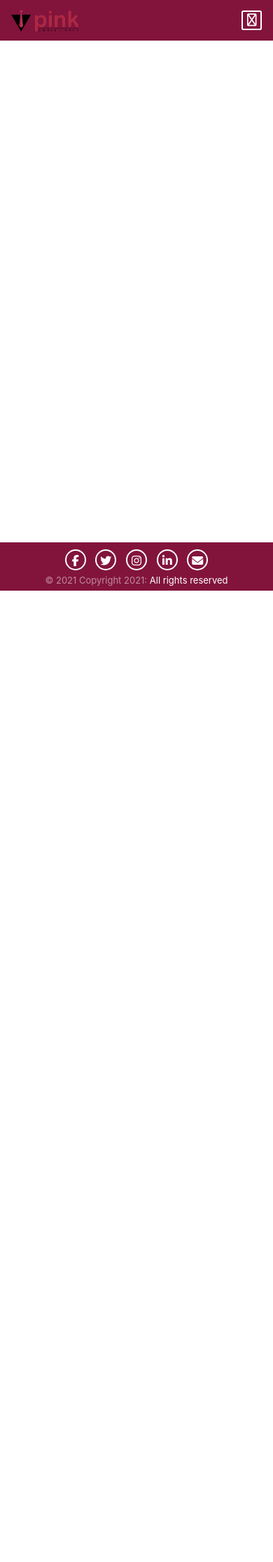
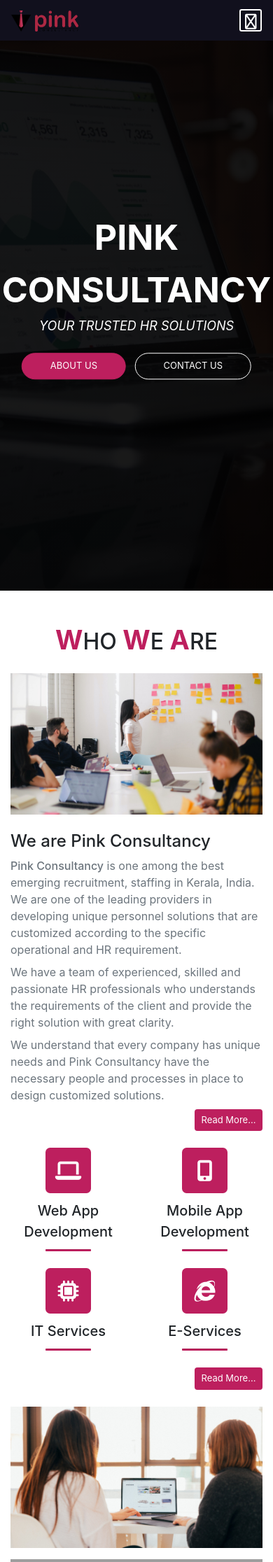
Before and after one commit to Akhil-K-Ponnani/thegopink, a Node server app: page / in a window 390 px wide. Shown: the top 2232 px of the page at 70% size. Before the commit the page ends 844 px from the top, so only its background shows below. Run offline with Node 20, Linux system fonts and the light colour scheme; some libraries are stand-ins or nearby versions; grey boxes are pictures that could not be loaded.

Commit message:
Home and Contact page almost completed

```diff
--- a/public/javascripts/script.js
+++ b/public/javascripts/script.js
@@ -0,0 +1,56 @@
+/* Scroll Window */
+window.onscroll = () => {
+    if (window.innerWidth >= 1200) {
+        if (window.pageYOffset > 0) {
+            $(".navbar").css("background", "#11101d");
+        }
+        else {
+            $(".navbar").css("background", "transparent");
+        }
+    }
+    if(window.pageYOffset > 600) {
+        $(".scrolltop-btn").css("visibility", "visible");
+    }
+    else {
+        $(".scrolltop-btn").css("visibility", "hidden");
+    }
+}
+
+$(document).ready(() => {
+    $("#contact-form").validate(
+        {
+            rules: {
+                name: {
+                    required:true,
+                },
+                email: {
+                    required:true,
+                    email:true
+                },
+                mobile: {
+                    required:true,
+                    number:true,
+                    minlength:10,
+                    maxlength:10
+                },
+                message: {
+                    required:true
+                }
+            },
+            messages: {
+                name:"<small class='text-danger'>Please Enter your Name.</small>",
+                email: {
+                    required:"<small class='text-danger'>Please Enter your Email.</small>",
+                    email:"<small class='text-danger'>Please Enter a valid Email.</small>"
+                },
+                mobile: {
+                    required:"<small class='text-danger'>Please Enter your Mobile.</small>",
+                    number:"<small class='text-danger'>Please Enter a valid Mobile.</small>",
+                    minlength:"<small class='text-danger'>Please Enter a valid Mobile.</small>",
+                    maxlength:"<small class='text-danger'>Please Enter a valid Mobile.</small>"
+                },
+                message:"<small class='text-danger'>Please Enter your Message.</small>"
+            }
+        }
+    )
+})
--- a/public/stylesheets/style.css
+++ b/public/stylesheets/style.css
@@ -4,20 +4,117 @@
   text-decoration: none;
 }
 
-/* Header */
+html {
+  scroll-behavior: smooth;
+}
+
+body {
+  min-height: 100vh;
+  display: flex;
+  flex-direction: column;
+}
+
+.form-control:focus {
+  border: 1px solid #ced4da;
+  box-shadow: none;
+}
+
+.form-control.error {
+  border: 1px solid #dc3545;
+}
+
+.scrolltop-btn {
+  background: rgba(0,0,0,0.2);
+  color: #fff;
+  position: fixed;
+  z-index: 100;
+  bottom: 1%;
+  right: 1%;
+  display: inline-block;
+  visibility: hidden;
+  font-size: 20px;
+  text-align: center;
+  line-height: 2;
+  height: 40px;
+  width:40px;
+  border-radius: 5px;
+  margin: 5px;
+  transition: 0.3s background;
+}
+
+.scrolltop-btn:hover {
+  background: rgba(0,0,0,0.5);
+  color: #fff;
+}
+
+.btn-primary-md {
+  background: #bd1f5e;
+  color: #fff;
+  border: none;
+  border-radius: .25rem;
+  padding: .375rem .60rem;
+  transition: 0.3s background;
+}
+
+.btn-primary-md:hover, .btn-primary-md:focus {
+  background: #82143c;
+  outline: none;
+}
+
+.btn-primary-sm {
+  background: #bd1f5e;
+  color: #fff;
+  font-size: small;
+  text-decoration: none;
+  border-radius: .25rem;
+  padding: .375rem .60rem;
+  transition: 0.3s background;
+}
+
+.btn-primary-sm:hover {
+  background: #82143c;
+  color: #fff;
+  text-decoration: none;
+}
+
+.section-title .first-letter {
+  color: #bd1f5e;
+  font-size: 38px;
+  font-weight: 700;
+}
+
+.section-subtitle-line {
+  background: #bd1f5e;
+  border-radius: 10%;
+  width: 65px;
+  height: 2px;
+  margin-top: 10px;
+  margin-bottom: 25px;
+}
+
+/* Header section */
 header {
+  background-image: linear-gradient(rgba(0,0,0,0.9),rgba(0,0,0,0.9)),url(/images/banner-bg.jpg);
+  background-size: cover;
+  background-position: center;
+  height: 100vh;
+}
+
+/* Navbar section */
+.navbar {
   position: fixed;
-  z-index:100;
-  background: #82143c;
+  z-index: 100;
+  background: #11101d;
   width: 100%;
   top: 0;
+  transition: 0.3s background;
 }
 
-header .navbar-dark .navbar-toggler {
-  padding: 3.7px 5.6px 2.4px 5.6px;
+.navbar-dark .navbar-toggler {
+  padding: 5px 5.6px 1.5px 5.6px;
   color: #fff;
   border: 2px solid #fff;
-  font-size: 18px;
+  font-size: 22px;
   text-align: center;
   border-radius: 10%;
   cursor: pointer;
@@ -25,30 +122,100 @@ header .navbar-dark .navbar-toggler {
   transition-property: background, color;
 }
 
-header .navbar-dark .navbar-toggler:hover{
+.navbar-dark .navbar-toggler:hover{
  background: #fff;
- color: #82143c;
+ color: #11101d;
 }
 
-/* Body */
-body {
-  min-height: 100vh;
-  display: flex;
-  flex-direction: column;
+/* Banner section */
+.banner .banner-content {
+  color: #fff;
+  position: absolute;
+  top: 50%;
+  left: 50%;
+  transform: translate(-50%,-50%);
+  text-align: center;
 }
 
-/* About Section */
-.home {
-  background-image: url("https://cdn.pixabay.com/photo/2015/04/23/22/00/tree-736885__480.jpg");
-  background-repeat: no-repeat;
-  height: 400px;
+.banner .banner-content .banner-title {
+  font-size: 50px;
+  text-transform: uppercase;
+  font-weight: bold;
+}
+
+.banner .banner-content .banner-quote {
+  font-size: 18px;
+  text-transform: uppercase;
+  font-style: italic;
+}
+
+.banner .banner-content .banner-btn a {
+  color: #fff;
+  font-size: 13px;
+  border: 1px solid #fff;
+  border-radius: 50px;
+  display: inline-block;
+  text-transform: uppercase;
+  text-decoration: none;
+  padding: 8px 40px;
+  margin-top: 25px;
+}
+
+.banner .banner-content .banner-btn a.active {
+  background: #bd1f5e;
+  border-color: #bd1f5e;
+}
+
+/* Service section in Home page */
+.home-service .service-icon {
+  background: #bd1f5e;
+  color: #fff;
+  font-size: 30px;
+  border-radius: 10%;
+  line-height: 2.2;
+  height: 65px;
+  width: 65px;
+  margin-bottom: 10px;
+  transition: 0.3s background,color;
+}
+
+.home-service .service-name {
+  font-size: 20px;
+  font-weight: 500;
+}
+
+.home-service .service-line {
+  background: #bd1f5e;
+  border-radius: 10%;
+  width: 65px;
+  height: 2px;
+  margin: auto;
+  margin-top: 10px;
+}
+
+/* Contact info section in Contact page */
+.contact-info .icon {
+  color: #bd1f5e;
+  border: 3px solid #bd1f5e;
+  font-size: 26px;
+  text-align: center;
+  line-height: 1.9;
+  height: 53px;
+  width: 53px;
+  border-radius: 5px;
+  transition: 0.3s background;
+}
+
+.contact-info .text {
+  position: absolute;
+  margin-left: 8px;
 }
 
 /* Footer */
 footer {
   margin-top: auto;
   bottom: 0;
-  background: #82143c;
+  background: #11101d;
   width: 100%;
   padding: 5px;
   text-align: center;
@@ -56,9 +223,23 @@ footer {
   font-size: small;
 }
 
+footer .footer-links .col-md-4 {
+  padding-top: 3px;
+  padding-bottom: 3px;
+}
+
+footer .footer-links .title {
+  font-size: 16px;
+  font-weight: 500;
+}
+
+footer .footer-links a {
+  color: #fff;
+}
+
 footer .social-icons {
   color: #fff;
-  margin: 5px 5px;
+  margin: 6px 6px;
   display: inline-block;
   text-align: center;
   height: 30px;
@@ -70,10 +251,22 @@ footer .social-icons {
 
 footer .social-icons:hover {
   background: #fff;
-  color: #82143c;
+  color: #11101d;
 }
 
 footer .social-icons i {
   font-size: 16px;
   margin-top: 6px;
 }
+
+/* Custom styles for different screens */
+@media all and (min-width:1200px) {
+  header .navbar {
+    background: transparent;
+  }
+
+  header .navbar-dark .navbar-nav .nav-item.active {
+    background: #bd1f5e;
+    border-radius: 3px;
+  }
+}
--- a/routes/user.js
+++ b/routes/user.js
@@ -3,7 +3,22 @@ var router = express.Router();
 
 /* GET user home page */
 router.get('/', (req, res)=> {
-    res.render('user/home')
+    res.render('user/home', {home:'active'})
+})
+
+/* GET user service page */
+router.get('/service', (req, res)=> {
+    res.render('user/service', {service:'active'})
+})
+
+/* GET user about page */
+router.get('/about', (req, res)=> {
+    res.render('user/about', {about:'active'})
+})
+
+/* GET user contact page */
+router.get('/contact', (req, res)=> {
+    res.render('user/contact', {contact:'active'})
 })
 
 module.exports = router;
--- a/views/layouts/main.hbs
+++ b/views/layouts/main.hbs
@@ -15,6 +15,7 @@
         {{else}}
         {{>user-header}}
         {{/if}}
+        <a href="#" class="scrolltop-btn"><i class="fas fa-arrow-up"></i></a>
         {{{body}}}
         {{#if admin}}
         {{>admin-footer}}
@@ -24,6 +25,7 @@
         <script src="https://code.jquery.com/jquery-3.2.1.slim.min.js" integrity="sha384-KJ3o2DKtIkvYIK3UENzmM7KCkRr/rE9/Qpg6aAZGJwFDMVNA/GpGFF93hXpG5KkN" crossorigin="anonymous"></script>
         <script src="https://cdnjs.cloudflare.com/ajax/libs/popper.js/1.12.9/umd/popper.min.js" integrity="sha384-ApNbgh9B+Y1QKtv3Rn7W3mgPxhU9K/ScQsAP7hUibX39j7fakFPskvXusvfa0b4Q" crossorigin="anonymous"></script>
         <script src="https://maxcdn.bootstrapcdn.com/bootstrap/4.0.0/js/bootstrap.min.js" integrity="sha384-JZR6Spejh4U02d8jOt6vLEHfe/JQGiRRSQQxSfFWpi1MquVdAyjUar5+76PVCmYl" crossorigin="anonymous"></script>
+        <script src="https://cdn.jsdelivr.net/npm/jquery-validation@1.19.3/dist/jquery.validate.js"></script>
         <script src="/javascripts/script.js"></script>
     </body>
 </html>
--- a/views/partials/user-footer.hbs
+++ b/views/partials/user-footer.hbs
@@ -1,8 +1,27 @@
 <footer>
-    <a href="" class="social-icons"><i class="fab fa-facebook-f"></i></a>
-    <a href="" class="social-icons"><i class="fab fa-twitter"></i></a>
-    <a href="" class="social-icons"><i class="fab fa-instagram"></i></a>
-    <a href="" class="social-icons"><i class="fab fa-linkedin-in"></i></a>
-    <a href="" class="social-icons"><i class="fas fa-envelope"></i></a><br />
+    <div class="container">
+        <div class="row footer-links">
+            <div class="col-md-4 my-auto">
+                <a href="/"><img src="\images\logo.png" alt="" height="75px"></a>
+            </div>
+            <div class="col-md-4 my-auto">
+                <div class="title">Contact Us</div>
+                Email: <a href="mailto:pinkconsultancy11@gmail.com">pinkconsultancy11@gmail.com</a><br>
+                Mob: <a href="tel:+919961083103">+919961083103</a>
+            </div>
+            <div class="col-md-4 my-auto">
+                <div class="title">Quick Links</div>
+                <a href="/">Home</a><br>
+                <a href="/service">Services</a><br>
+                <a href="/about">About Us</a><br>
+                <a href="/contact">Contact Us</a>
+            </div>
+        </div>
+    </div>
+    <a href="https://www.facebook.com/Pinkjob-106740127604737" class="social-icons"><i class="fab fa-facebook-f"></i></a>
+    <a href="https://wa.me/+919961083103" class="social-icons"><i class="fab fa-whatsapp"></i></a>
+    <a href="https://www.instagram.com/pink_consultancy_" class="social-icons"><i class="fab fa-instagram"></i></a>
+    {{!-- <a href="" class="social-icons"><i class="fab fa-linkedin-in"></i></a> --}}
+    <a href="mailto:pinkjobhr@gmail.com" class="social-icons"><i class="fas fa-envelope"></i></a><br />
     <span style="opacity: 0.5;">&copy; 2021 Copyright 2021:</span> All rights reserved
 </footer>
--- a/views/partials/user-header.hbs
+++ b/views/partials/user-header.hbs
@@ -4,19 +4,31 @@
         <span class="far fa-bars navbar-toggler" data-toggle="collapse" data-target="#navbarSupportedContent"aria-controls="navbarSupportedContent" aria-expanded="false" aria-label="Toggle navigation"></span>
         <div class="collapse navbar-collapse" id="navbarSupportedContent">
             <ul class="navbar-nav ml-auto">
-                <li class="nav-item active">
-                    <a class="nav-link" href="#"><i class="fal fa-home"></i> Home<span class="sr-only">(current)</span></a>
+                <li class="nav-item {{home}}">
+                    <a class="nav-link" href="/">Home<span class="sr-only">(current)</span></a>
                 </li>
-                <li class="nav-item">
-                    <a class="nav-link" href="#"><i class="fal fa-box-ballot"></i> Services</a>
+                <li class="nav-item {{service}}">
+                    <a class="nav-link" href="/service">Services</a>
                 </li>
-                <li class="nav-item">
-                    <a class="nav-link" href="#"><i class="fal fa-info-circle"></i> About Us</a>
+                <li class="nav-item {{about}}">
+                    <a class="nav-link" href="/about">About Us</a>
                 </li>
-                <li class="nav-item">
-                    <a class="nav-link" href="#"><i class="fal fa-phone-rotary"></i> Contact Us</a>
+                <li class="nav-item {{contact}}">
+                    <a class="nav-link" href="/contact">Contact Us</a>
                 </li>
             </ul>
         </div>
     </nav>
+    <div class="banner">
+        <div class="container">
+            <div class="banner-content">
+                <div class="banner-title">pink consultancy</div>
+                <div class="banner-quote">Your trusted HR Solutions</div>
+                <div class="banner-btn">
+                    <a href="/about" class="active mr-2">about us</a>
+                    <a href="/contact">contact us</a>
+                </div>
+            </div>
+        </div>
+    </div>
 </header>
--- a/views/user/home.hbs
+++ b/views/user/home.hbs
@@ -0,0 +1,60 @@
+<section>
+    <div class="container mt-5">
+        <h2 class="text-center section-title"><span class="first-letter">W</span>HO <span class="first-letter">W</span>E <span class="first-letter">A</span>RE</h2>
+        <div class="row mt-4">
+            <div class="col-md-6 mb-4">
+                <img src="/images/home-about.jpg" alt="" width="100%">
+            </div>
+            <div class="col-md-6">
+                <h4>We are Pink Consultancy</h4>
+                <p class="text-muted">
+                    <label><span style="font-weight: 500;">Pink Consultancy</span> is one among the best emerging recruitment, staffing in Kerala, India. We are one of the leading providers in developing unique personnel solutions that are customized according to the specific operational and HR requirement.</label>
+<label>We have a team of experienced, skilled and passionate HR professionals who understands the requirements of the client and provide the right solution with great clarity.</label>
+<label>We understand that every company has unique needs and Pink Consultancy have the necessary people and processes in place to design customized solutions.</label>
+<a href="/about" class="btn-primary-sm float-right">Read More...</a>
+    </p>
+            </div>
+        </div>
+    </div>
+</section>
+
+<section class="home-service">
+    <div class="container mt-4">
+        <div class="row text-center">
+            <div class="col-6 col-md-3 mb-4">
+                <i class="fas fa-laptop service-icon"></i><br>
+                <span class="service-name">Web App Development</span>
+                <hr class="service-line">
+            </div>
+            <div class="col-6 col-md-3 mb-4">
+                <i class="fas fa-mobile-alt service-icon"></i><br>
+                <span class="service-name">Mobile App Development</span>
+                <hr class="service-line">
+            </div>
+            <div class="col-6 col-md-3 mb-4">
+                <i class="fas fa-microchip service-icon"></i><br>
+                <span class="service-name">IT Services</span>
+                <hr class="service-line">
+            </div>
+            <div class="col-6 col-md-3 mb-4">
+                <i class="fab fa-internet-explorer service-icon"></i><br>
+                <span class="service-name">E-Services</span>
+                <hr class="service-line">
+            </div>
+        </div>
+        <a href="/service" class="btn-primary-sm float-right">Read More...</a>
+    </div>
+</section>
+
+<section>
+    <div class="container mt-4 mb-2">
+        <div class="row">
+            <div class="col-md-6 mb-3">
+                <img src="/images/consultancy-image-1.jpg" alt="" width="100%">
+            </div>
+            <div class="col-md-6 mb-3">
+                <img src="/images/consultancy-image-2.jpg" alt="" width="100%">
+            </div>
+        </div>
+    </div>
+</section>
```
Also changed, not shown: views/user/about.hbs (added, +11 -0 lines), views/user/contact.hbs (added, +65 -0 lines), public/images/banner-bg.jpg (added), public/images/consultancy-image-1.jpg (added), public/images/home-about.jpg (added), views/user/service.hbs (added), 1 other file.
